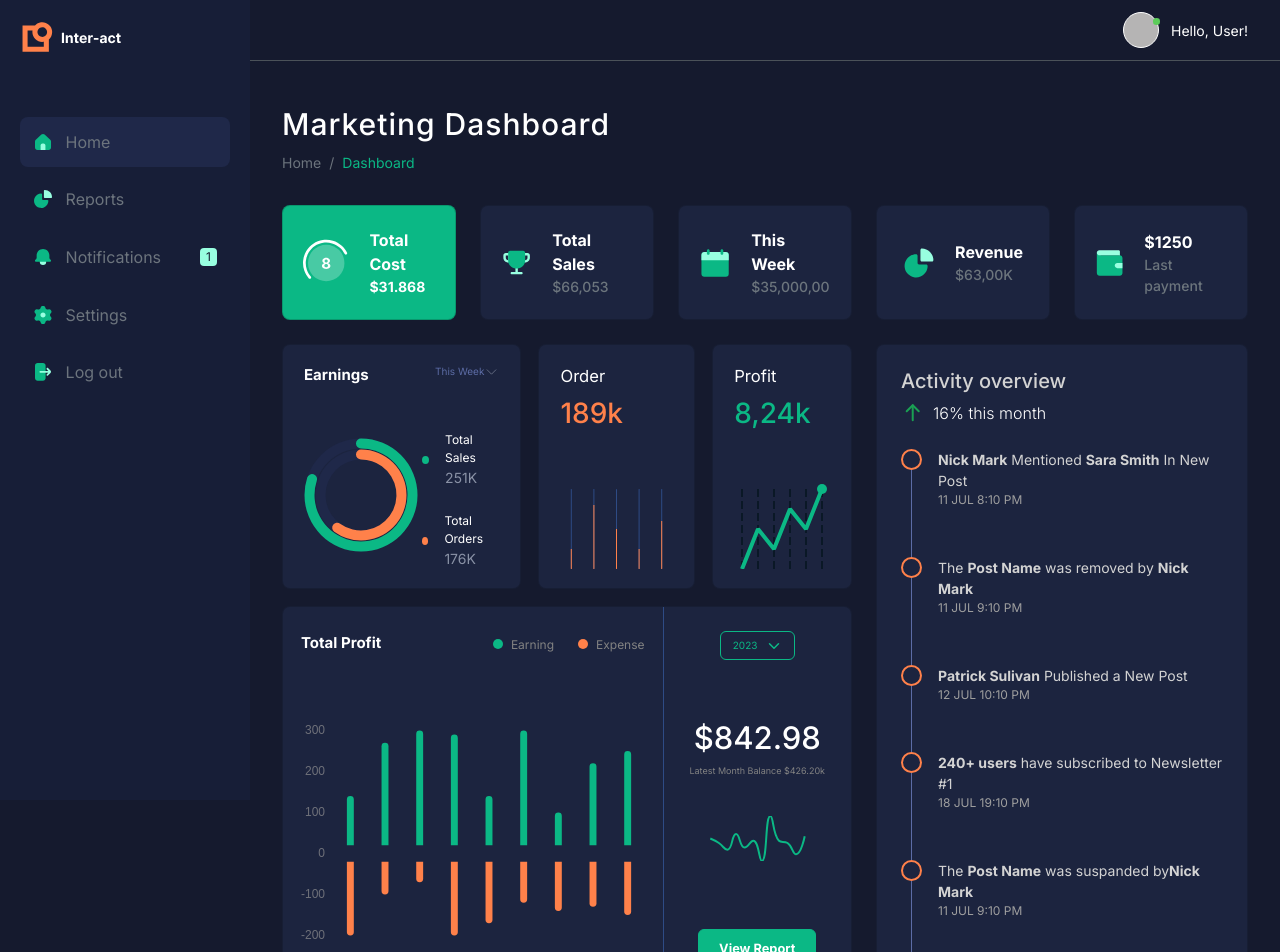
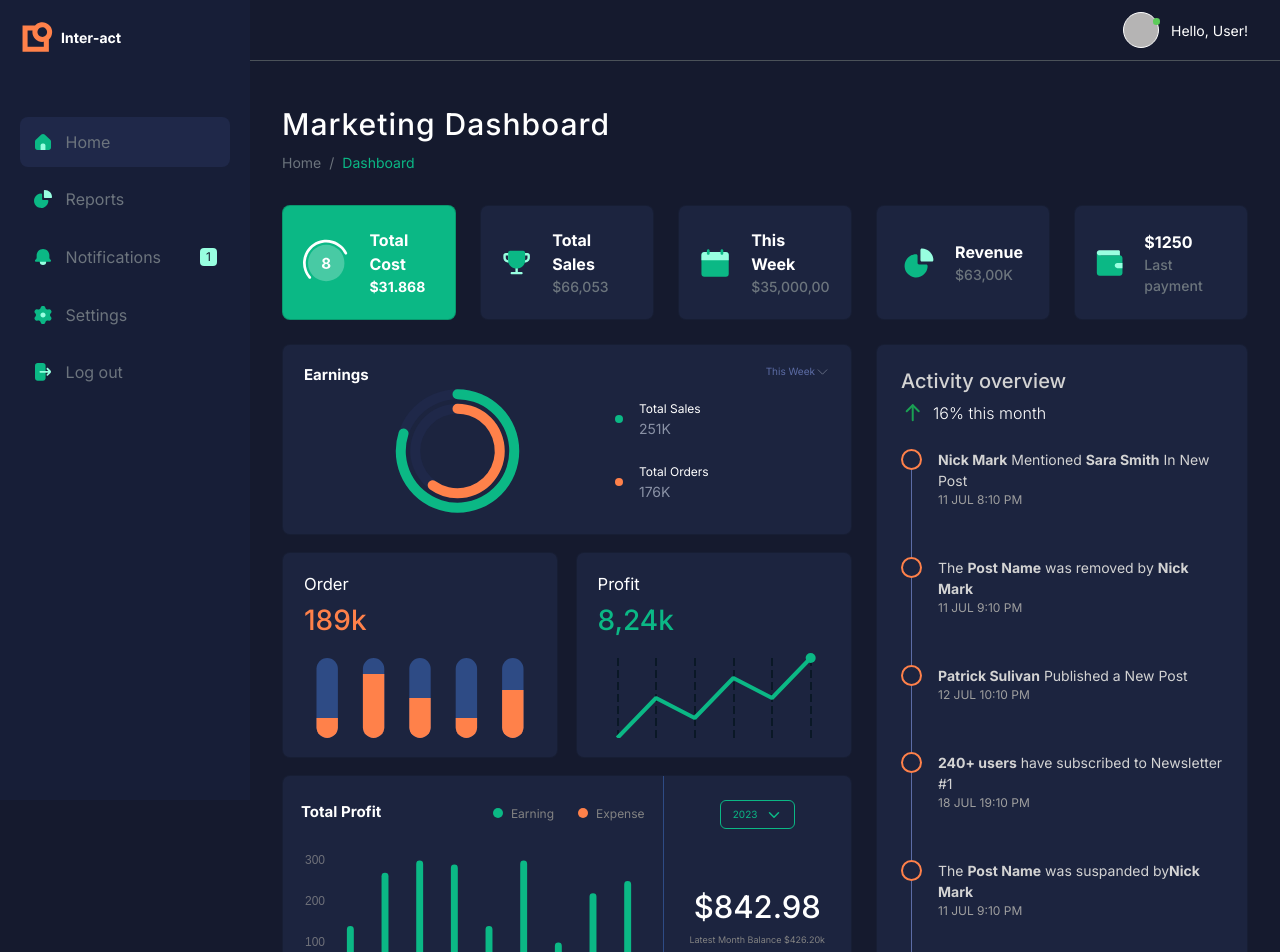
Before and after one commit to evan00144/rdx-fe-test, a React (Vite) app: page /home in a window 1280 px wide. Shown: the top 952 px of the page. Built offline with nearby package versions, Linux system fonts and the light colour scheme.

Commit message:
respnsive grid update

```diff
--- a/src/components/Earning.tsx
+++ b/src/components/Earning.tsx
@@ -10,7 +10,7 @@ export default function Earning() {
   const selectItem = ["Last Week", "Two Week", "Last Month"];
 
   return (
-    <Card>
+    <Card >
       <div className="d-flex mb-auto justify-content-between">
         <div
           className="fw-bold"
--- a/src/components/TopCard.tsx
+++ b/src/components/TopCard.tsx
@@ -1,3 +1,4 @@
+import { useEffect } from "react";
 import { Card } from "react-bootstrap";
 import { styled } from "styled-components";
 
@@ -6,6 +7,17 @@ interface TopCardProps {
   value: string;
   icon: JSX.Element;
   active?: boolean;
+  grid?: IGrid;
+}
+
+interface IGrid {
+  "1220": gridProps;
+  "1000": gridProps;
+}
+
+interface gridProps {
+  column: string;
+  row: string;
 }
 
 export default function TopCard({
@@ -13,12 +25,54 @@ export default function TopCard({
   value,
   icon,
   active = false,
+  grid = {
+    "1220": {
+      column: "1/3",
+      row: "1",
+    },
+    "1000": {
+      column: "1/3",
+      row: "1",
+    },
+  },
 }: TopCardProps) {
+  const createMedia = (grid: IGrid) => {
+    const arrayMedia = Object.entries(grid).map((item) => {
+      return `@media (max-width: ${item[0]}px) {
+        grid-column: ${item[1].column};
+        grid-row: ${item[1].row};
+      };`;
+    });
+    console.log(arrayMedia);
+    return arrayMedia.join("");
+  };
+
+  useEffect(() => {
+    createMedia(grid);
+  }, [grid]);
+
+  const CustomCard = styled(Card)`
+    flex-direction: row;
+    align-items: center;
+    justify-content: center;
+    height: 100%;
+    gap: 1.25rem;
+    padding: 1.375rem 1.25rem;
+    &.active {
+      background-color: var(--bs-primary);
+    }
+    // @media (max-width: 1220px) {
+    //   grid-column: ${(props) => props?.column};
+    //   grid-row: ${(props) => props?.row};
+    // }
+    ${createMedia(grid)}
+  `;
+
   return (
-    <CustomCard className={`${active ? 'active' : ''}`}>
+    <CustomCard className={`${active ? "active" : ""}`}>
       {icon}
       <div>
-        <div className="fw-bold text-white" >{title}</div>
+        <div className="fw-bold text-white">{title}</div>
         <div
           style={{
             fontSize: ".875rem",
@@ -32,15 +86,3 @@ export default function TopCard({
     </CustomCard>
   );
 }
-
-const CustomCard = styled(Card)`
-  flex-direction: row;
-  align-items: center;
-  justify-content: center;
-  height: 100%;
-  gap:1.25rem;
-  padding: 1.375rem 1.25rem;
-  &.active{
-    background-color: var(--bs-primary);
-  }
-`;
--- a/src/pages/HomePage.tsx
+++ b/src/pages/HomePage.tsx
@@ -15,6 +15,7 @@ import Orders from "../components/Orders";
 import Profit from "../components/Profit";
 import TotalProfit from "../components/TotalProfit";
 import Footer from "../components/Footer";
+import React from "react";
 
 export default function HomePage() {
   const topCardData = [
@@ -22,27 +23,77 @@ export default function HomePage() {
       title: "Total Cost",
       value: "$31.868",
       icon: <TotalCostIcon />,
+      grid: {
+        "1220": {
+          column: "1/3",
+          row: "1",
+        },
+        "1000": {
+          column: "1/3",
+          row: "1",
+        },
+      },
       active: true,
     },
     {
       title: "Total Sales",
       value: "$66,053",
       icon: <TrophyIcon />,
+      grid: {
+        "1220": {
+          column: "1/3",
+          row: "1",
+        },
+        "1000": {
+          column: "1/3",
+          row: "1",
+        },
+      },
     },
     {
       title: "This Week",
       value: "$35,000,00",
       icon: <CalendarIcon />,
+      grid: {
+        "1220": {
+          column: "1/3",
+          row: "1",
+        },
+        "1000": {
+          column: "1/3",
+          row: "1",
+        },
+      },
     },
     {
       title: "Revenue",
       value: "$63,00K",
       icon: <ChartIcon width={32} />,
+      grid: {
+        "1220": {
+          column: "1/3",
+          row: "1",
+        },
+        "1000": {
+          column: "1/3",
+          row: "1",
+        },
+      },
     },
     {
       title: "$1250",
       value: "Last payment",
       icon: <WalletIcon />,
+      grid: {
+        "1220": {
+          column: "1/3",
+          row: "1",
+        },
+        "1000": {
+          column: "1/3",
+          row: "1",
+        },
+      },
     },
   ];
   return (
@@ -58,27 +109,29 @@ export default function HomePage() {
           <Title />
           <GridContainer>
             {topCardData.map((item, index) => (
-              <div key={index}>
+              <React.Fragment key={index}>
                 <TopCard
+                  grid={item?.grid}
                   title={item?.title}
                   value={item?.value}
                   icon={item?.icon}
                   active={item?.active}
                 />
-              </div>
+              </React.Fragment>
             ))}
             <GridItemLeft>
-              <Earning />
-              <Orders />
-              <Profit />
-              <div
-                style={{
-                  gridRow: 2,
-                  gridColumn: "1/4",
-                }}
-              >
+              <EarningContainer>
+                <Earning />
+              </EarningContainer>
+              <OrdersContainer>
+                <Orders />
+              </OrdersContainer>
+              <ProfitContainer>
+                <Profit />
+              </ProfitContainer>
+              <TotalProfitContainer>
                 <TotalProfit />
-              </div>
+              </TotalProfitContainer>
             </GridItemLeft>
             <GridItemRight>
               <ActivityOverview />
@@ -93,9 +146,41 @@ export default function HomePage() {
 
 const GridContainer = styled.div`
   display: inline-grid;
-  grid-template-columns: repeat(5, 2fr);
+  grid-template-columns: repeat(5, 1fr);
   width: 100%;
   gap: 1.5rem;
+  @media (max-width: 1220px) {
+    grid-template-columns: 5fr;
+    grid-template-rows: 4fr;
+  }
+`;
+
+const EarningContainer = styled.div`
+  @media (max-width: 1439px) {
+    grid-row: 1;
+    grid-column: 1 / 3;
+  }
+`;
+
+const OrdersContainer = styled.div`
+  @media (max-width: 1439px) {
+    grid-row: 2;
+  }
+`;
+
+const ProfitContainer = styled.div`
+  @media (max-width: 1439px) {
+    grid-row: 2;
+  }
+`;
+
+const TotalProfitContainer = styled.div`
+  grid-row: 2;
+  grid-column: 1 / 4;
+  @media (max-width: 1439px) {
+    grid-row: 3;
+    grid-column: 1 / 3;
+  }
 `;
 
 const GridItemLeft = styled.div`
@@ -105,16 +190,24 @@ const GridItemLeft = styled.div`
   display: inline-grid;
   gap: 1.067rem;
   grid-template-columns: 42% 27.5% 1fr;
-  // grid-template-area: "earning order profit"
-  //                     "total;
-  // width: 100%;
-  // grid-template-columns: "1fr 1fr 1fr"
-  //                         "1fr;
+  @media (max-width: 1439px) {
+    grid-template-rows: 3fr;
+    grid-template-columns: 1fr 1fr;
+  }
+  @media (max-width: 1220px) {
+    grid-row: 3;
+    grid-column: 1 / 5;
+  }
 `;
 
 const GridItemRight = styled.div`
   grid-row: 2;
   grid-column: 4 / 6;
+
+  @media (max-width: 1220px) {
+    grid-row: 4;
+    grid-column: 1 / 5;
+  }
 `;
 
 const ContentContainer = styled.div`
```
